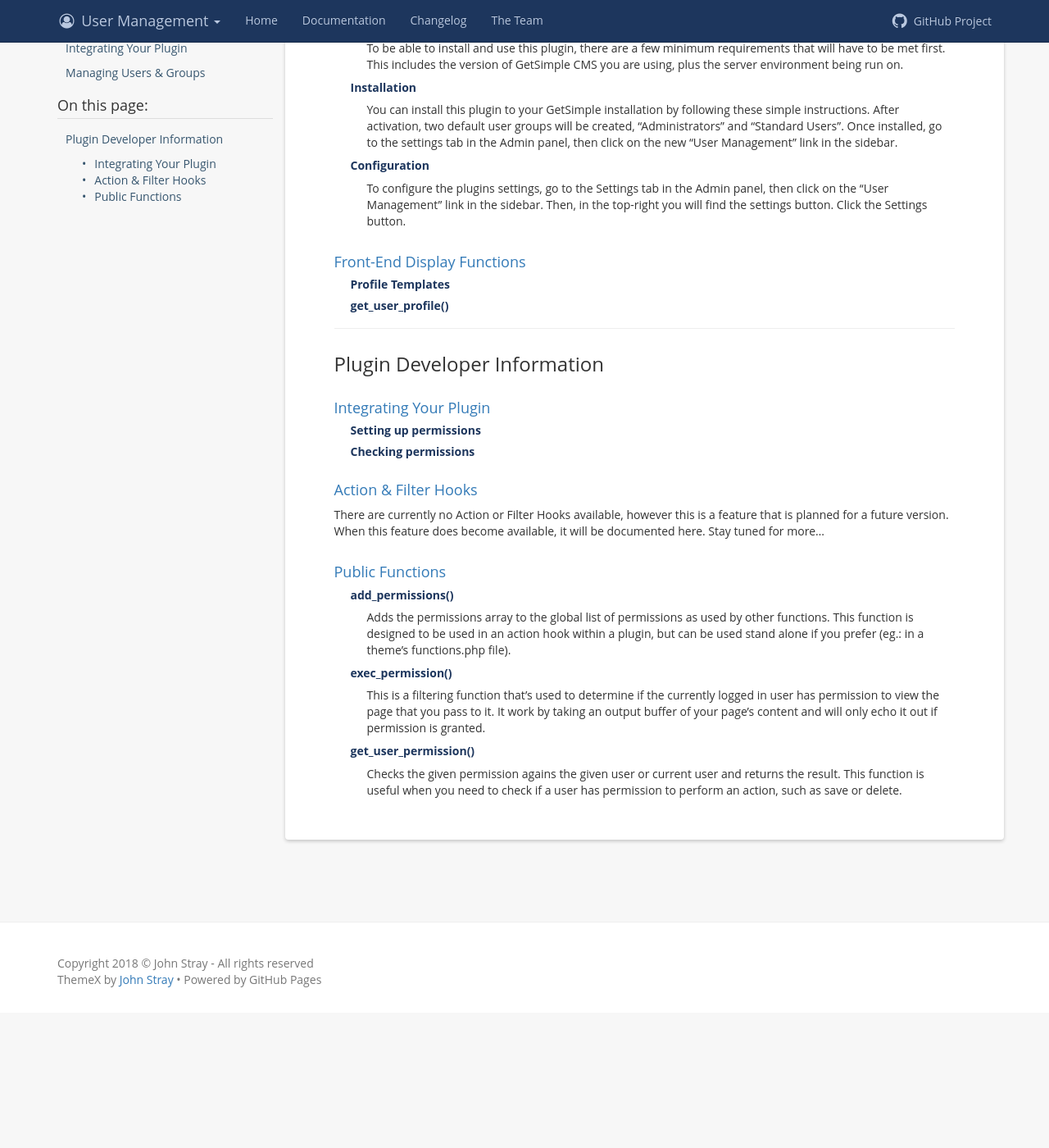
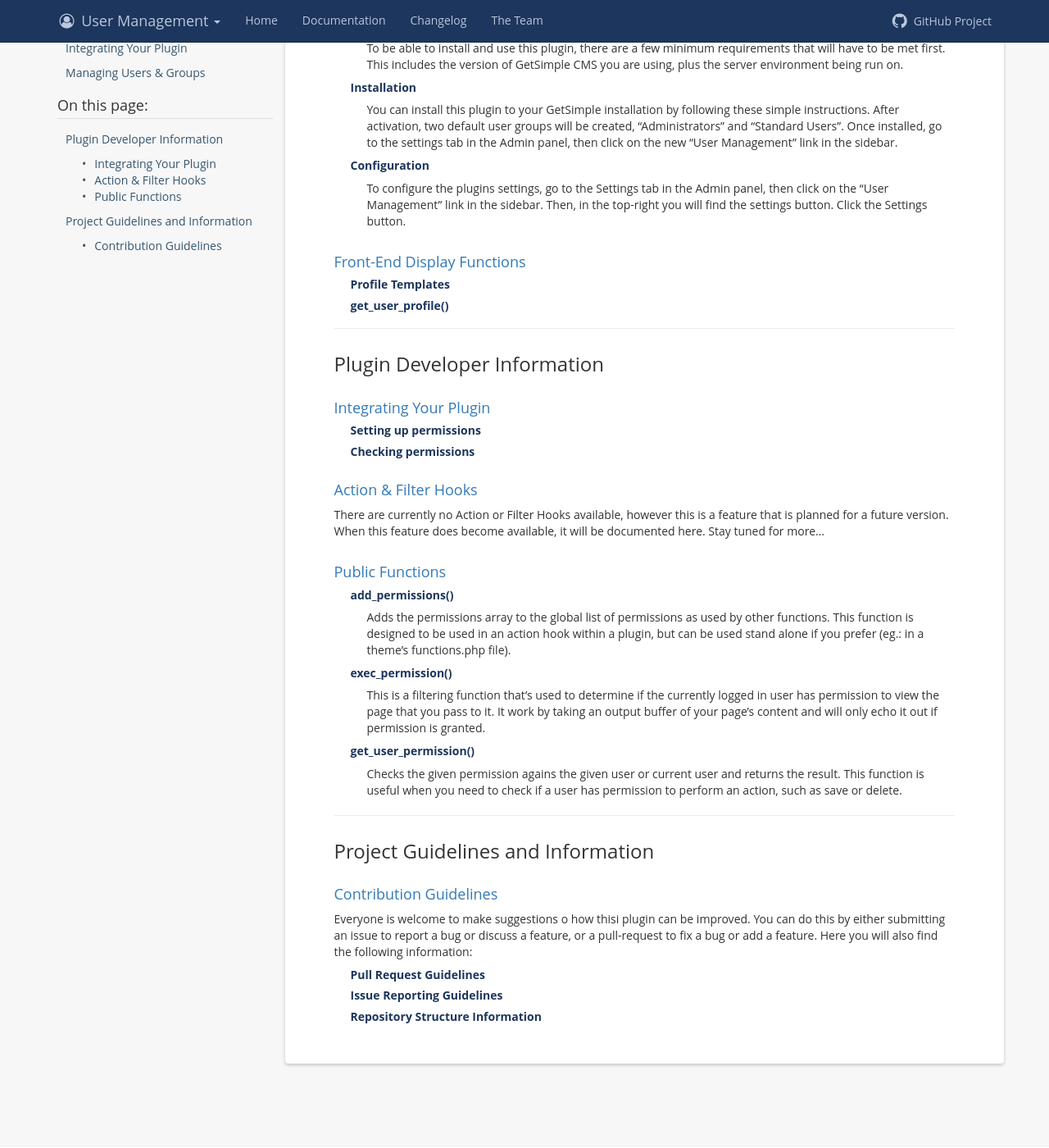
Before and after one commit to johnstray/johnstray.github.io, a Jekyll site: the page built from gs-users/documentation/index.md, in a window 1280 px wide and 1400 px high, scrolled down 205 px. Shown: the whole window at 82% size. Built offline with Jekyll 4.4.1, drawn with Linux system fonts in a browser that asks for light colours; before the commit the page ends 1440 px from its top, so only the background shows below that.

Commit message:
Update index.md

```diff
--- a/gs-users/documentation/index.md
+++ b/gs-users/documentation/index.md
@@ -42,3 +42,12 @@ This is a filtering function that’s used to determine if the currently logged
 
 ##### [get_user_permission()](/gs-users/documentation/public-functions/get-user-permission.html)
 Checks the given permission agains the given user or current user and returns the result. This function is useful when you need to check if a user has permission to perform an action, such as save or delete.
+
+---
+### Project Guidelines and Information
+
+#### [Contribution Guidelines](/gs-users/documentation/contributing.html)
+Everyone is welcome to make suggestions o how thisi plugin can be improved. You can do this by either submitting an issue to report a bug or discuss a feature, or a pull-request to fix a bug or add a feature. Here you will also find the following information:
+##### [Pull Request Guidelines](/gs-users/documentation/contributing.html#pull-request-guidelines)
+##### [Issue Reporting Guidelines](/gs-users/documentation/contributing.html#issue-reporting-guidelines)
+##### [Repository Structure Information](/gs-users/documentation/contributing.html#repository-structure)
```
